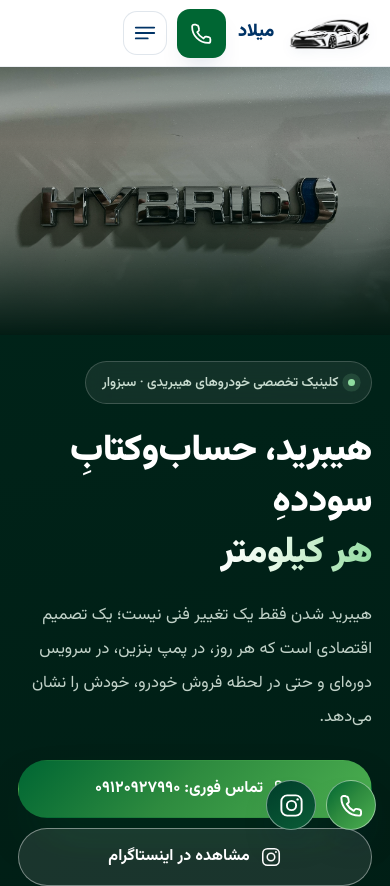
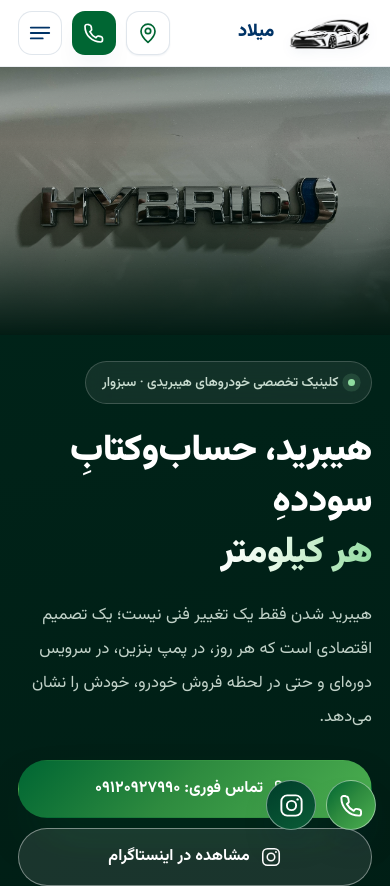
Before and after one commit to atefeharabb/milad-hybrid, a plain HTML site: page index.html in a window 390 px wide. Shown: the top 886 px of the page. Drawn offline with Linux system fonts and the light colour scheme.

Commit message:
Move phone header actions left and add a location button
Keeps the brand on the right while menu, call and a new map shortcut sit
together on the left where the address text is hidden.

🤖 Generated with Codebuff
Co-Authored-By: Codebuff <noreply@codebuff.com>

```diff
--- a/css/style.css
+++ b/css/style.css
@@ -1211,6 +1211,32 @@ a.contact-card:hover .contact-card__arrow{opacity:1;transform:translateX(-4px)}
   .header__address{display:none}
 }
 
+/* Location button: appears wherever the address text is hidden */
+.header__loc{
+  display:none;align-items:center;justify-content:center;
+  width:44px;height:44px;border-radius:14px;
+  background:#fff;border:1px solid var(--line);color:var(--green-dark);
+  box-shadow:var(--shadow-xs);flex:none;
+  transition:transform .3s var(--ease),background .3s var(--ease),color .3s var(--ease),border-color .3s var(--ease),box-shadow .3s var(--ease);
+}
+.header__loc .icon{font-size:1.25rem}
+.header__loc:hover{
+  background:var(--grad-brand);color:#fff;border-color:transparent;
+  transform:translateY(-2px);box-shadow:var(--shadow-brand);
+}
+
+@media (max-width:1180px){
+  .header__loc{display:inline-flex}
+  .header__actions{margin-inline-start:auto}
+}
+@media (max-width:720px){
+  .header__loc{width:44px;height:44px;border-radius:13px}
+  .header__loc .icon{font-size:1.2rem}
+  .nav-toggle,.header__loc,.header__call{height:44px}
+  .header__call{width:44px;padding:0;border-radius:13px}
+  .header__call .icon{font-size:1.2rem}
+}
+
 /* ---------- 28. Hero as the main advertisement ---------- */
 .hero__panel{position:relative;overflow:hidden}
 .hero__panel::after{
--- a/index.html
+++ b/index.html
@@ -226,6 +226,9 @@
       </nav>
 
       <div class="header__actions">
+        <a class="header__loc" href="https://nshn.ir/3fQb1QTaQdfqjC" target="_blank" rel="noopener noreferrer" aria-label="موقعیت مکانی کلینیک میلاد روی نقشه">
+          <svg class="icon" aria-hidden="true"><use href="#i-pin"/></svg>
+        </a>
         <a class="btn btn--call btn--sm header__call" href="tel:09120927990" aria-label="تماس تلفنی با کلینیک میلاد: ۰۹۱۲۰۹۲۷۹۹۰">
           <svg class="icon" aria-hidden="true"><use href="#i-phone"/></svg>
           <span>تماس بگیرید</span>
```
